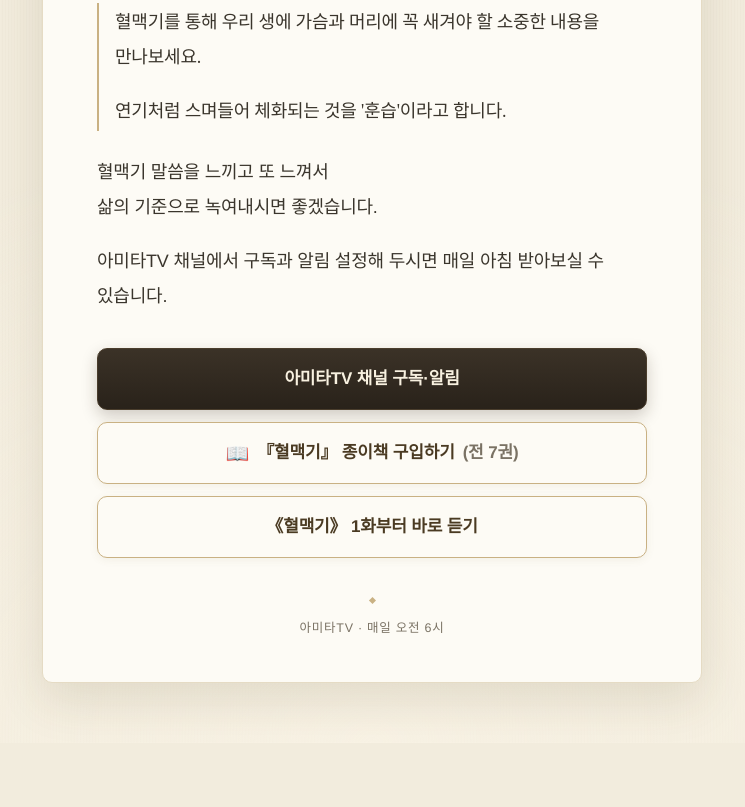
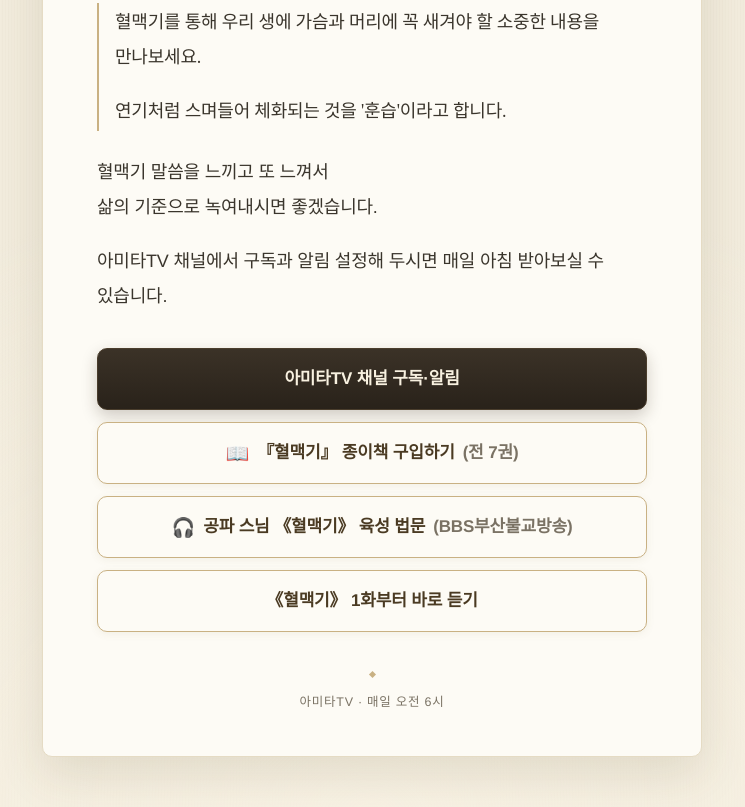
Before and after one commit to mujusang/hyeolmaekgi, a plain HTML site: page index.html in a window 1280 px wide. Shown: the part 1031-1838 px from the top of the page, without its empty margins (268-1013 px from the left). Before the commit the page ends 1774 px from the top, so only its background shows below. Drawn offline with Linux system fonts and the light colour scheme.

Commit message:
공파 스님 혈맥기 육성 법문(BBS부산불교방송) 링크 추가

```diff
--- a/index.html
+++ b/index.html
@@ -177,8 +177,9 @@
     box-shadow:0 2px 8px rgba(120,98,55,.08);
   }
   .btn-book{gap:8px;padding-left:14px;padding-right:14px;}
-  .btn-book .ico{font-size:19px;line-height:1;}
-  .btn-book .qty{font-weight:600;color:var(--muted);}
+  .btn-talk{gap:8px;padding-left:14px;padding-right:14px;}
+  .btn-book .ico,.btn-talk .ico{font-size:19px;line-height:1;}
+  .btn-book .qty,.btn-talk .qty{font-weight:600;color:var(--muted);}
   footer{
     margin-top:40px;
     text-align:center;
@@ -244,6 +245,7 @@
   <nav class="actions">
     <a class="btn btn-primary" href="https://www.youtube.com/channel/UCVnNOyYBT5WLVnjjhbvBa6g?sub_confirmation=1" target="_blank" rel="noopener">아미타TV 채널 구독·알림</a>
     <a class="btn btn-ghost btn-book" href="https://store.kyobobook.co.kr/recommend/series/5800008318827" target="_blank" rel="noopener"><span class="ico">📖</span>『혈맥기』 종이책 구입하기 <span class="qty">(전 7권)</span></a>
+    <a class="btn btn-ghost btn-talk" href="https://www.youtube.com/results?search_query=BBS%EB%B6%80%EC%82%B0%EB%B6%88%EA%B5%90%EB%B0%A9%EC%86%A1+%EA%B3%B5%ED%8C%8C%EC%8A%A4%EB%8B%98+%ED%98%88%EB%A7%A5%EA%B8%B0" target="_blank" rel="noopener"><span class="ico">🎧</span>공파 스님 《혈맥기》 육성 법문 <span class="qty">(BBS부산불교방송)</span></a>
     <a class="btn btn-ghost" href="https://youtube.com/playlist?list=PLXJfHh-_h_TI" target="_blank" rel="noopener">《혈맥기》 1화부터 바로 듣기</a>
   </nav>
 
```
